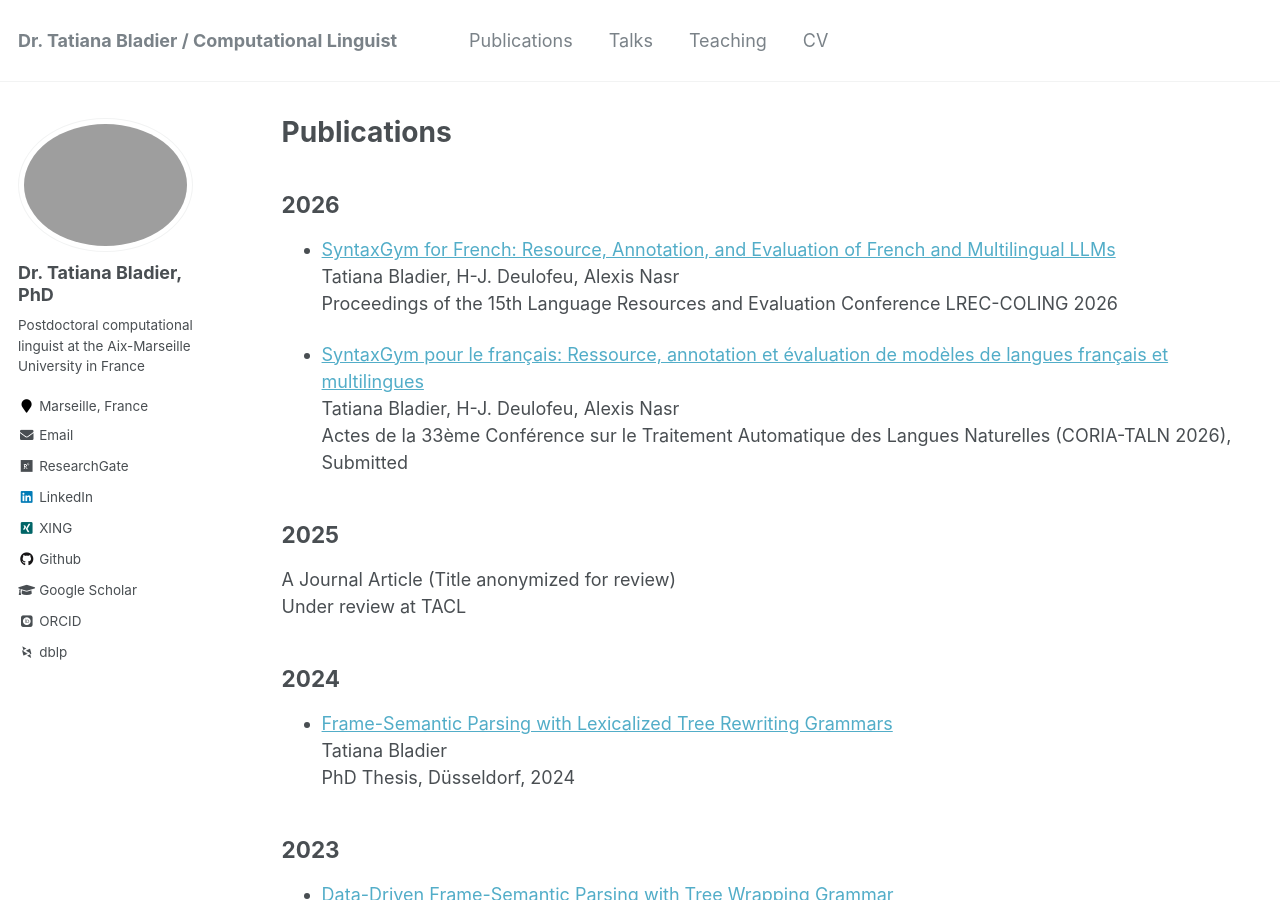
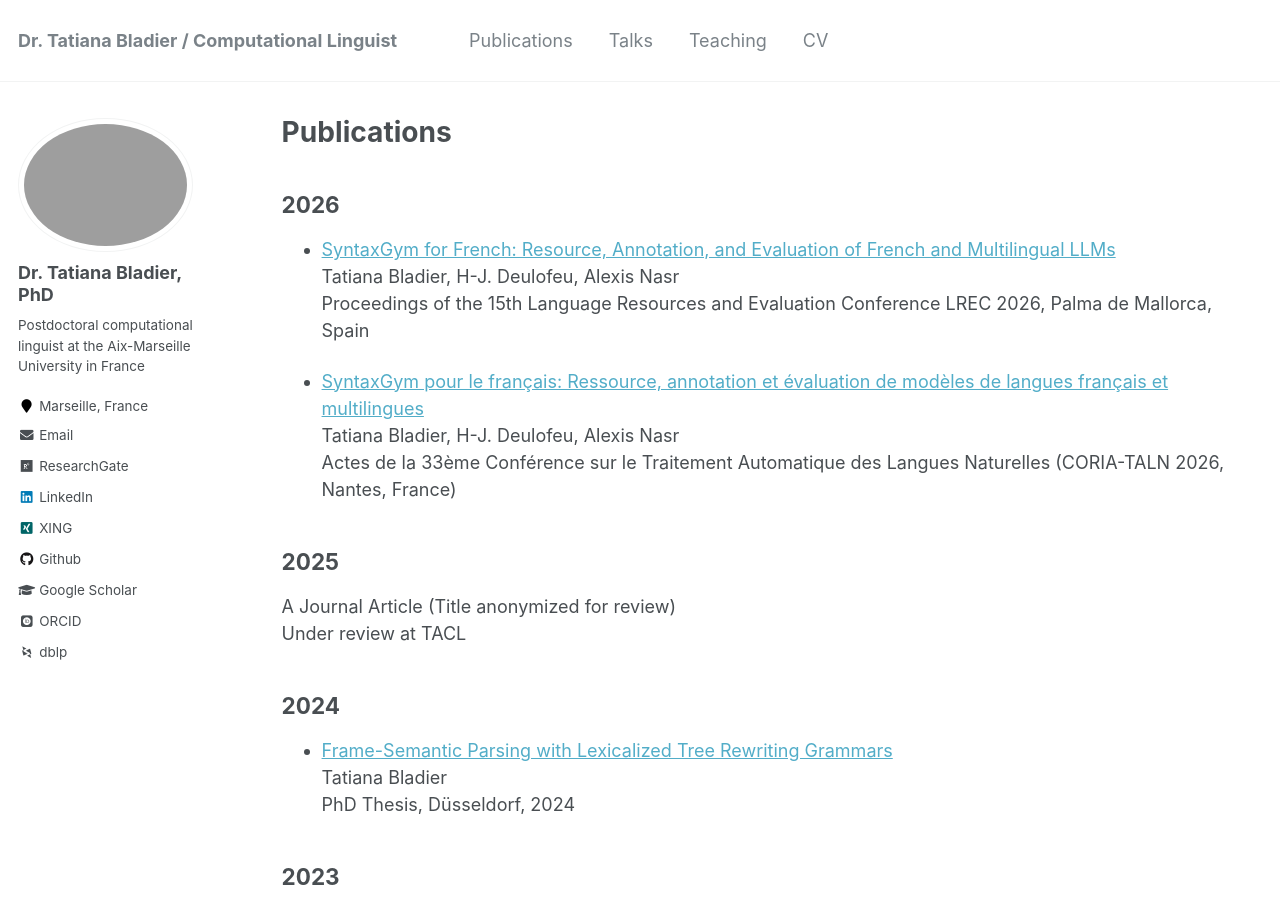
Before and after one commit to TatianaBladier/TatianaBladier.github.io, a Jekyll site: the page built from _pages/publications.md, in a window 1280 px wide and 900 px high. Built offline with Jekyll 4.4.1, drawn with Linux system fonts in a browser that asks for light colours; some web fonts are replaced.

Commit message:
update publication list

```diff
--- a/_pages/publications.md
+++ b/_pages/publications.md
@@ -10,11 +10,11 @@ author_profile: true
 
 - [SyntaxGym for French: Resource, Annotation, and Evaluation of French and Multilingual LLMs](https://lrec2026.info/list-of-accepted-papers/){:target="_blank" rel="noopener"}<br />
 Tatiana Bladier, H-J. Deulofeu, Alexis Nasr<br />
-Proceedings of the 15th Language Resources and Evaluation Conference LREC-COLING 2026
+Proceedings of the 15th Language Resources and Evaluation Conference LREC 2026, Palma de Mallorca, Spain
 
 - [SyntaxGym pour le français: Ressource, annotation et évaluation de modèles de langues français et multilingues](){:target="_blank" rel="noopener"}<br />
 Tatiana Bladier, H-J. Deulofeu, Alexis Nasr<br />
-Actes de la 33ème Conférence sur le Traitement Automatique des Langues Naturelles (CORIA-TALN 2026), Submitted
+Actes de la 33ème Conférence sur le Traitement Automatique des Langues Naturelles (CORIA-TALN 2026, Nantes, France)
 
 ## 2025
 
```
